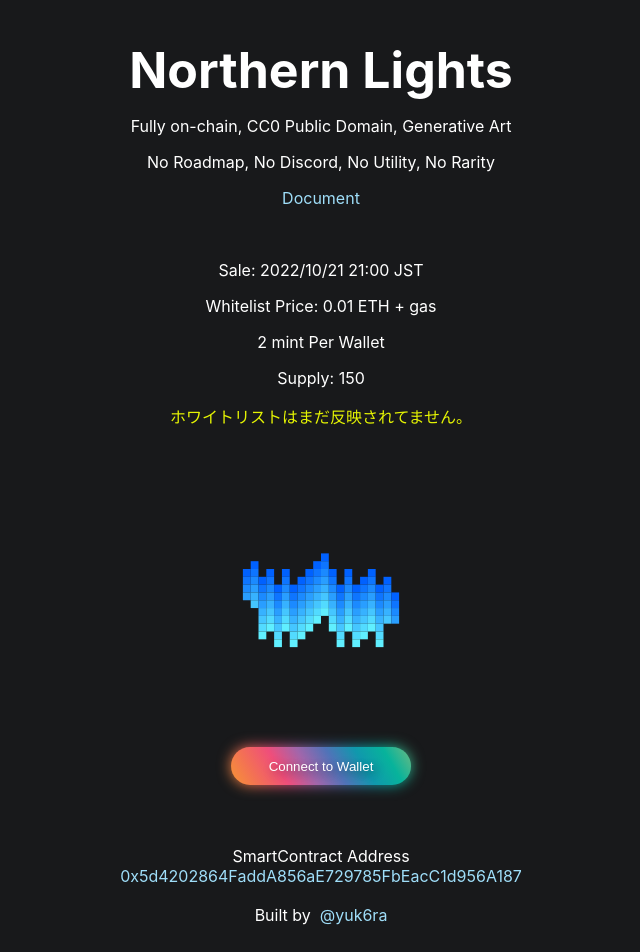
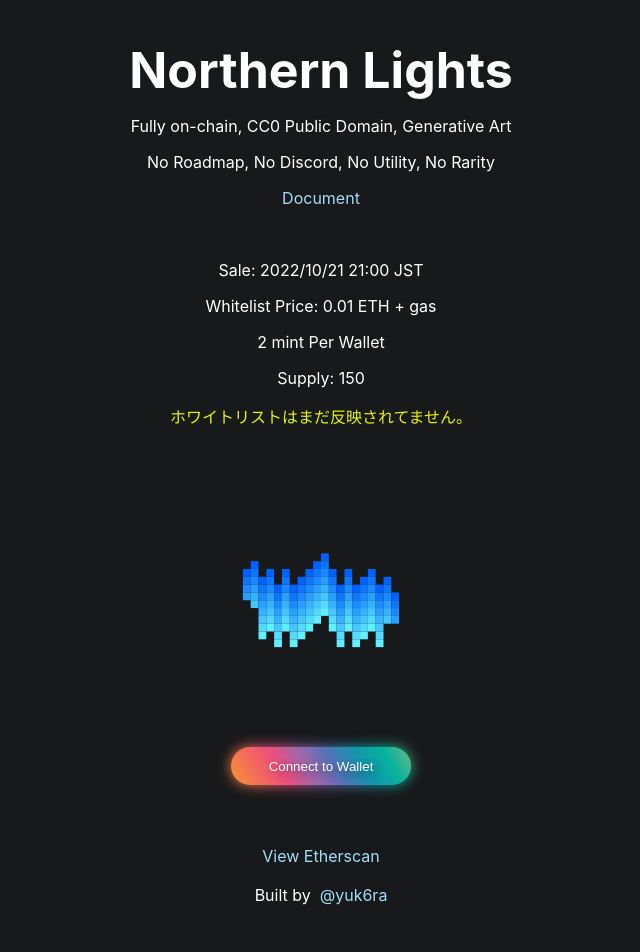
Before and after one commit to yuk6ra/aurora-minting, a React (Create React App) app: page / in a window 1280 px wide. Shown: the top 952 px of the page, without its empty margins (319-959 px from the left). Built offline with nearby package versions, Linux system fonts and the light colour scheme.

Commit message:
modify smartcontract

```diff
--- a/src/components/Footer.js
+++ b/src/components/Footer.js
@@ -3,9 +3,9 @@ import './Footer.css';
 function Footer(props) {
     return (
         <footer className='footer'>
-            <div>SmartContract Address <br/>
+            <div>
               <a href={`https://etherscan.io/address/${props.address}`}>
-                  {props.address}
+              View Etherscan
               </a>
               </div>
 
```
